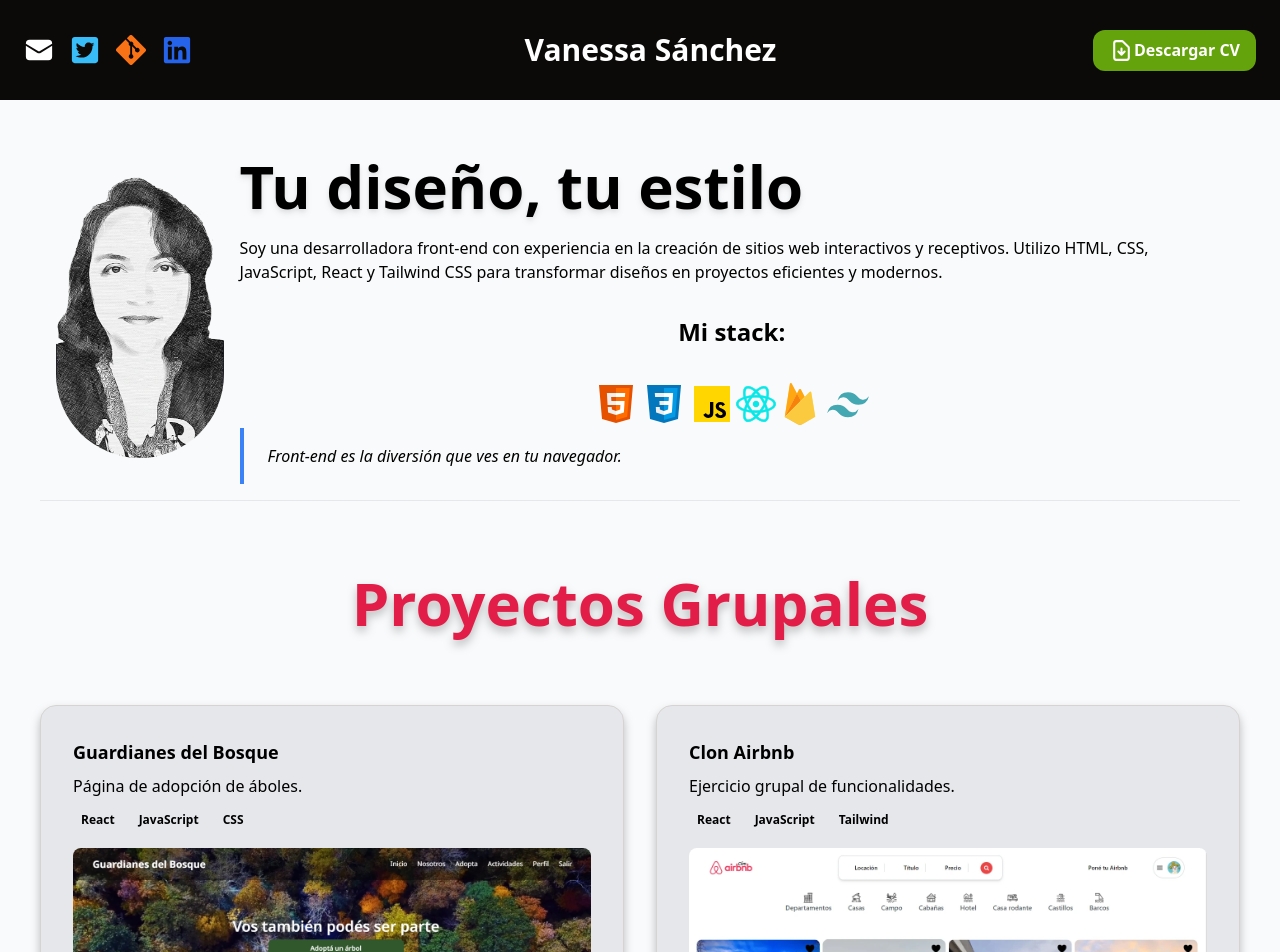
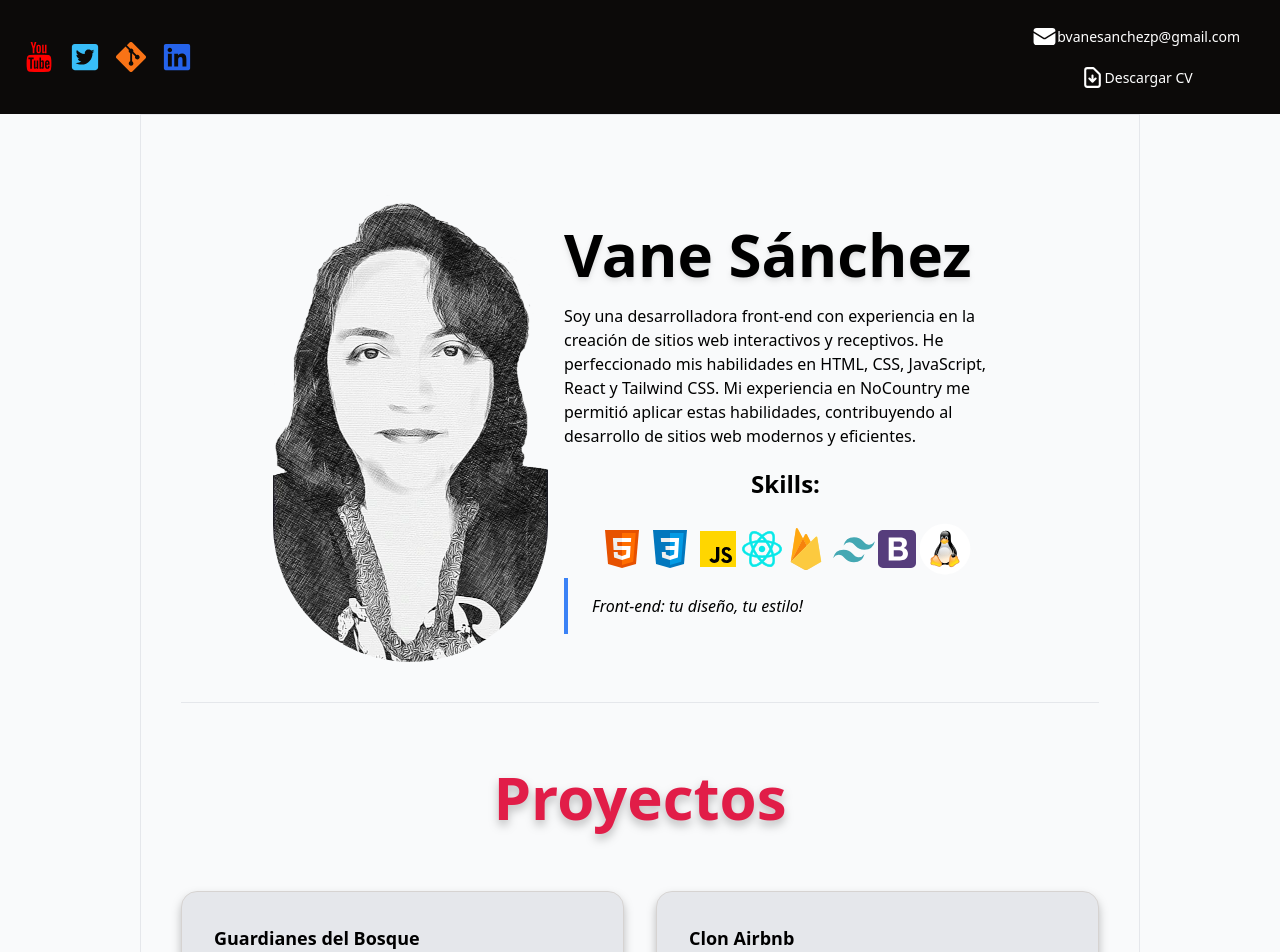
Before and after one commit to NezziY/portfolio, a React (Vite) app: page / in a window 1280 px wide. Shown: the top 952 px of the page. Built offline with nearby package versions, Linux system fonts and the light colour scheme; what tailwindcss-animated would draw is missing.

Commit message:
Cambios sugeridos por Braiz

```diff
--- a/src/App.jsx
+++ b/src/App.jsx
@@ -5,20 +5,22 @@ import jsImage from "./images/icons8-javascript.svg";
 import tailwindImage from "./images/tailwind-svgrepo-com.svg";
 import reactImage from "./images/icons8-reaccionar.svg";
 import firebaseImage from "./images/icons8-firebase.svg";
+import bootsT from "./images/bootstrap-4-logo-svgrepo-com.svg";
+import tux from "./images/linux-svgrepo-com.svg";
 
 import Projects from "./components/Projects.jsx";
 import Header from "./components/Header";
 
 function App() {
   return (
-    <div>
+    <div className="bg-gray-50">
       <Header />
 
       {/* ------------------PRESENTACION---------------------- */}
 
-      <main className="bg-gray-50 p-10">
-        <div className="container border-b p-4">
-          <div className="md:flex items-center gap-4">
+      <main className="p-10 max-w-[1000px] border  mx-auto">
+        <div className="container border-b  p-4">
+          <div className="md:flex items-center justify-center gap-4">
             <div>
               <img
                 src={fotoport}
@@ -26,18 +28,19 @@ function App() {
                 className="object-cover rounded-full mx-auto mb-6 animate-fade animate-duration-[2000ms] hidden sm:block"
               />
             </div>
-            <div>
-              <h2 className="text-4xl drop-shadow-md md:text-6xl font-extrabold  mb-5 animate-fade animate-duration-[2000ms]">
-                Tu diseño, tu estilo
+            <div className="md:w-3/5 lg:w-2/3 xl:w-1/2">
+              <h2 className="text-4xl drop-shadow-md md:text-6xl font-extrabold mb-5 animate-fade animate-duration-[2000ms]">
+                Vane Sánchez
               </h2>
               <p className="mb-4">
                 Soy una desarrolladora front-end con experiencia en la creación
-                de sitios web interactivos y receptivos. Utilizo HTML, CSS,
-                JavaScript, React y Tailwind CSS para transformar diseños en
-                proyectos eficientes y modernos.
+                de sitios web interactivos y receptivos. He perfeccionado mis
+                habilidades en HTML, CSS, JavaScript, React y Tailwind CSS. Mi
+                experiencia en NoCountry me permitió aplicar estas habilidades, contribuyendo al desarrollo de sitios
+                web modernos y eficientes.
               </p>
               <div>
-                <p className="my-8 text-2xl font-bold text-center">Mi stack:</p>
+                <p className="my-5 text-2xl font-bold text-center">Skills:</p>
                 <div className="flex justify-center items-center">
                   <img
                     src={htmlImage}
@@ -47,33 +50,43 @@ function App() {
                   <img
                     src={cssImage}
                     sizes={12}
-                    className="animate-fade-left animate-duration-[200ms] animate-delay-200"
+                    className="animate-fade-left animate-duration-[200ms] animate-delay-100"
                   />
                   <img
                     src={jsImage}
                     sizes={12}
-                    className="animate-fade-left animate-duration-[200ms] animate-delay-300"
+                    className="animate-fade-left animate-duration-[200ms] animate-delay-200"
                   />
                   <img
                     src={reactImage}
                     sizes={12}
-                    className="animate-fade-left animate-duration-[200ms] animate-delay-500"
+                    className="animate-fade-left animate-duration-[200ms] animate-delay-200"
                   />
 
                   <img
                     src={firebaseImage}
                     width={48}
-                    className="animate-fade-left animate-duration-[200ms] animate-delay-700"
+                    className="animate-fade-left animate-duration-[200ms] animate-delay-300"
                   />
                   <img
                     src={tailwindImage}
                     width={48}
-                    className="animate-fade-left animate-duration-[200ms] animate-delay-1000"
+                    className="animate-fade-left animate-duration-[200ms] animate-delay-300"
+                  />
+                  <img
+                    src={bootsT}
+                    width={38}
+                    className="animate-fade-left animate-duration-[200ms] animate-delay-500"
+                  />
+                  <img
+                    src={tux}
+                    width={58}
+                    className="animate-fade-left animate-duration-[200ms] animate-delay-500"
                   />
                 </div>
                 <div>
                   <blockquote className="italic py-4 px-6 border-l-4 border-blue-500">
-                    Front-end es la diversión que ves en tu navegador.
+                    Front-end: tu diseño, tu estilo!
                   </blockquote>
                 </div>
               </div>
--- a/src/components/Header.jsx
+++ b/src/components/Header.jsx
@@ -1,4 +1,4 @@
-
+import { TfiYoutube } from "react-icons/tfi";
 import { FaTwitterSquare, FaLinkedin } from "react-icons/fa";
 import { HiEnvelope } from "react-icons/hi2";
 import { HiOutlineDocumentDownload } from "react-icons/hi";
@@ -11,11 +11,15 @@ function Header() {
     window.location.href = miCv;
   };
   return (
-    <div><header className="bg-stone-950 text-white py-4 px-6">
+    <div>
+      <header className="bg-stone-950 text-white py-4 px-6">
         <div className="md:flex justify-between items-center">
           <div className="flex justify-center">
-        <a href="mailto:bvanesanchezp@gmail.com" className="mr-4">
-          <HiEnvelope size={30} />
+            <a
+              href="https://www.youtube.com/channel/UCh7wBq4c5c16Dnb3oIN1lkA"
+              className="mr-4"
+            >
+              <TfiYoutube size={30} style={{ color: "#ff0000" }} />
             </a>
             <a href="https://twitter.com/QtieAlpaca" className="mr-4">
               <FaTwitterSquare size={30} style={{ color: "#38bdf8" }} />
@@ -31,22 +35,27 @@ function Header() {
             </a>
           </div>
 
-      <h2 className="flex justify-center text-3xl font-bold py-4">
-        Vanessa Sánchez
-      </h2>
-
-      <div className="flex justify-center">
-        <button
+          <div className="flex flex-col justify-center">
+            <a
+              href="mailto:bvanesanchezp@gmail.com"
+              className="flex font-semiboldtext-white text-sm py-2 px-4 rounded-xl items-center justify-center"
+            >
+              <HiEnvelope size={25} />
+              bvanesanchezp@gmail.com
+            </a>
+            <a
+              href="#"
               onClick={descargarCv}
-          className="flex font-semibold bg-lime-600 hover:bg-lime-700 text-white py-2 px-4 rounded-xl items-center"
+              className="flex font-semiboldtext-white py-2 px-4 rounded-xl text-sm items-center justify-center"
             >
               <HiOutlineDocumentDownload size={25} />
               Descargar CV
-        </button>
+            </a>
           </div>
         </div>
-  </header></div>
-  )
+      </header>
+    </div>
+  );
 }
 
-export default Header
+export default Header;
--- a/src/components/Projects.jsx
+++ b/src/components/Projects.jsx
@@ -1,16 +1,16 @@
 import p1 from "../images/proyect1.png";
 import p2 from "../images/proyect2.png";
-import p3 from "../images/proyect3.png";
-import p4 from "../images/proyect4.png";
+// import p3 from "../images/proyect3.png";
+// import p4 from "../images/proyect4.png";
 import p5 from "../images/proyect5.png";
 import p6 from "../images/proyect6.png";
 import p7 from "../images/proyect7.webp";
 import p8 from "../images/proyect8.webp";
 
 // Reusable Button Component
-const Button = ({ color, text }) => (
+const Button = ({ text }) => (
   <button
-    className={`bg-${color}-400 text-black px-2 py-1 font-bold rounded-full text-xs`}
+    className={`bg-gradient-to-r from-cyan-500 to-blue-500 text-black px-2 py-1 font-bold rounded-full text-xs`}
   >
     {text}
   </button>
@@ -28,12 +28,17 @@ const Project = ({ title, description, technologies, link, image }) => (
       ))}
     </div>
 
-    <div>
-      <a href={link} target="_blank" rel="noopener noreferrer">
+    <div className="overflow-hidden rounded-lg">
+      <a
+        href={link}
+        target="_blank"
+        rel="noopener noreferrer"
+        className="group"
+      >
         <img
           src={image}
           alt={`Vista previa de ${title}`}
-          className="link-image rounded-lg"
+          className="w-full h-auto transition-transform duration-300 transform group-hover:scale-110"
         />
       </a>
     </div>
@@ -44,7 +49,8 @@ function Projects() {
   const groupProjects = [
     {
       title: "Guardianes del Bosque",
-      description: "Página de adopción de áboles.",
+      description:
+        "Página de adopción de áboles creada durante una simulación de trabajo grupal en NoCountry.",
       technologies: [
         { color: "cyan", text: "React" },
         { color: "yellow", text: "JavaScript" },
@@ -55,7 +61,8 @@ function Projects() {
     },
     {
       title: "Clon Airbnb",
-      description: "Ejercicio grupal de funcionalidades.",
+      description:
+        "Ejercicio grupal de clonación de una página web, durante una simulación de trabajo grupal en NoCountry.",
       technologies: [
         { color: "cyan", text: "React" },
         { color: "yellow", text: "JavaScript" },
@@ -66,7 +73,7 @@ function Projects() {
     },
     {
       title: "TecnoTienda",
-      description: "Tienda en Línea.",
+      description: "Proyecto grupal final en Codo a Codo.",
       technologies: [
         { color: "cyan", text: "React" },
         { color: "orange", text: "Firebase" },
@@ -112,34 +119,14 @@ function Projects() {
       link: "https://peppy-croissant-5e5c96.netlify.app/",
       image: p2,
     },
-    {
-      title: "Buscador",
-      description: "Buscador de películas con API.",
-      technologies: [
-        { color: "cyan", text: "React" },
-        { color: "yellow", text: "JavaScript" },
-      ],
-      link: "https://relaxed-meringue-4f67b8.netlify.app/",
-      image: p3,
-    },
-    {
-      title: "Llama No Drama",
-      description: "Animación simple con CSS.",
-      technologies: [
-        { color: "yellow", text: "JavaScript" },
-        { color: "red", text: "CSS" },
-      ],
-      link: "https://roaring-dango-723e2e.netlify.app/",
-      image: p4,
-    },
   ];
 
   return (
     <div>
       {/* ------------------PROYECTOS GRUPALES---------------------- */}
       <div className="pb-12">
-        <h2 className="text-4xl drop-shadow-[0_5px_5px_rgba(0,0,0,0.25)] md:text-6xl font-extrabold text-center text-rose-600 my-10 py-8 animate-fade-down animate-once animate-duration-1000">
-          Proyectos Grupales
+        <h2 className="text-3xl drop-shadow-[0_5px_5px_rgba(0,0,0,0.25)] md:text-6xl font-extrabold text-center text-rose-600 my-10 py-6 animate-fade-down animate-once animate-duration-1000">
+          Proyectos
         </h2>
 
         <div className="grid grid-cols-1 sm:grid-cols-2 md:grid-cols-2 gap-8">
@@ -151,10 +138,6 @@ function Projects() {
 
       {/* ------------------PROYECTOS INDIVIDUALES---------------------- */}
       <div className="border-b pb-12 mx-3">
-        <h2 className="text-4xl drop-shadow-[0_5px_5px_rgba(0,0,0,0.25)] md:text-6xl font-extrabold text-center text-rose-600 m-10 py-8 animate-fade-down animate-once animate-duration-1000">
-          Proyectos Individuales
-        </h2>
-
         <div className="grid grid-cols-1 sm:grid-cols-2 md:grid-cols-2 gap-8">
           {individualProjects.map((project, index) => (
             <Project key={index} {...project} />
```
Also changed, not shown: src/images/bootstrap-4-logo-svgrepo-com.svg (added), src/images/linux-svgrepo-com.svg (added). Lines whose indentation alone changed are shown as unchanged.
